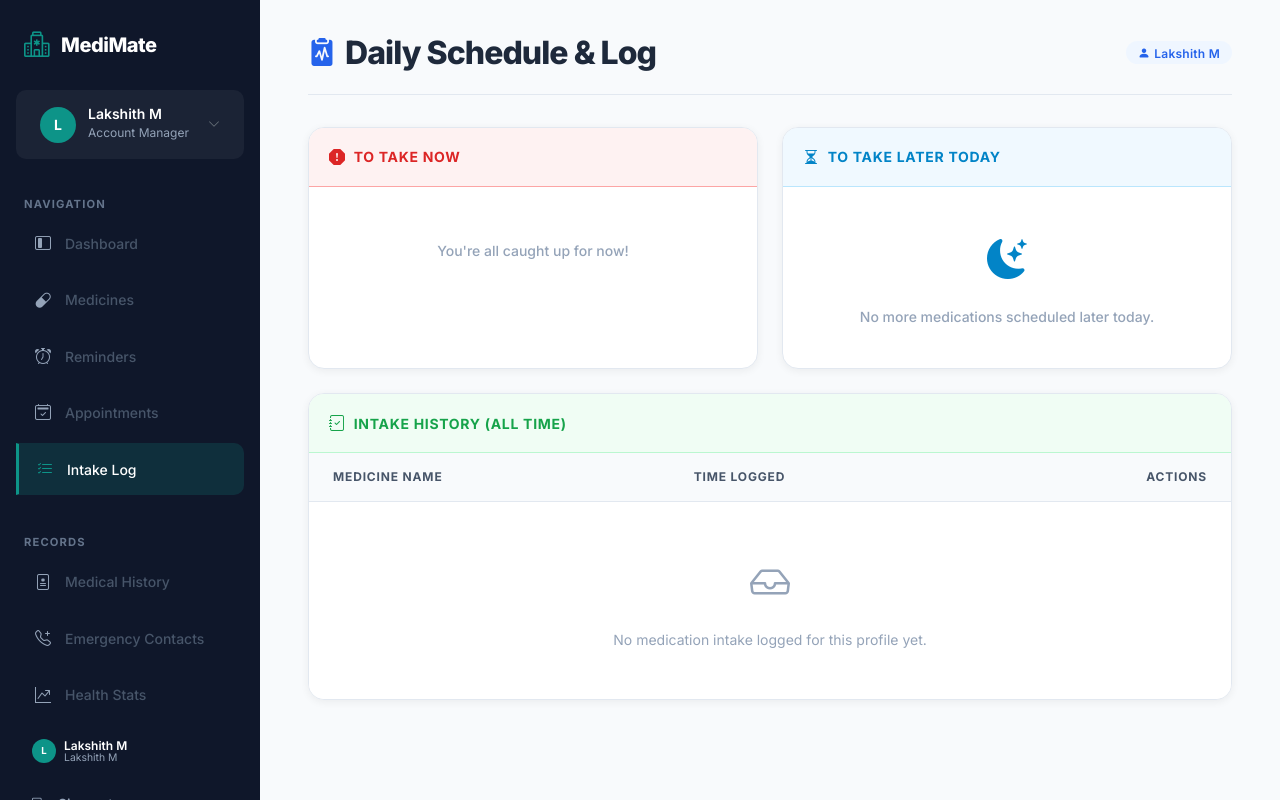
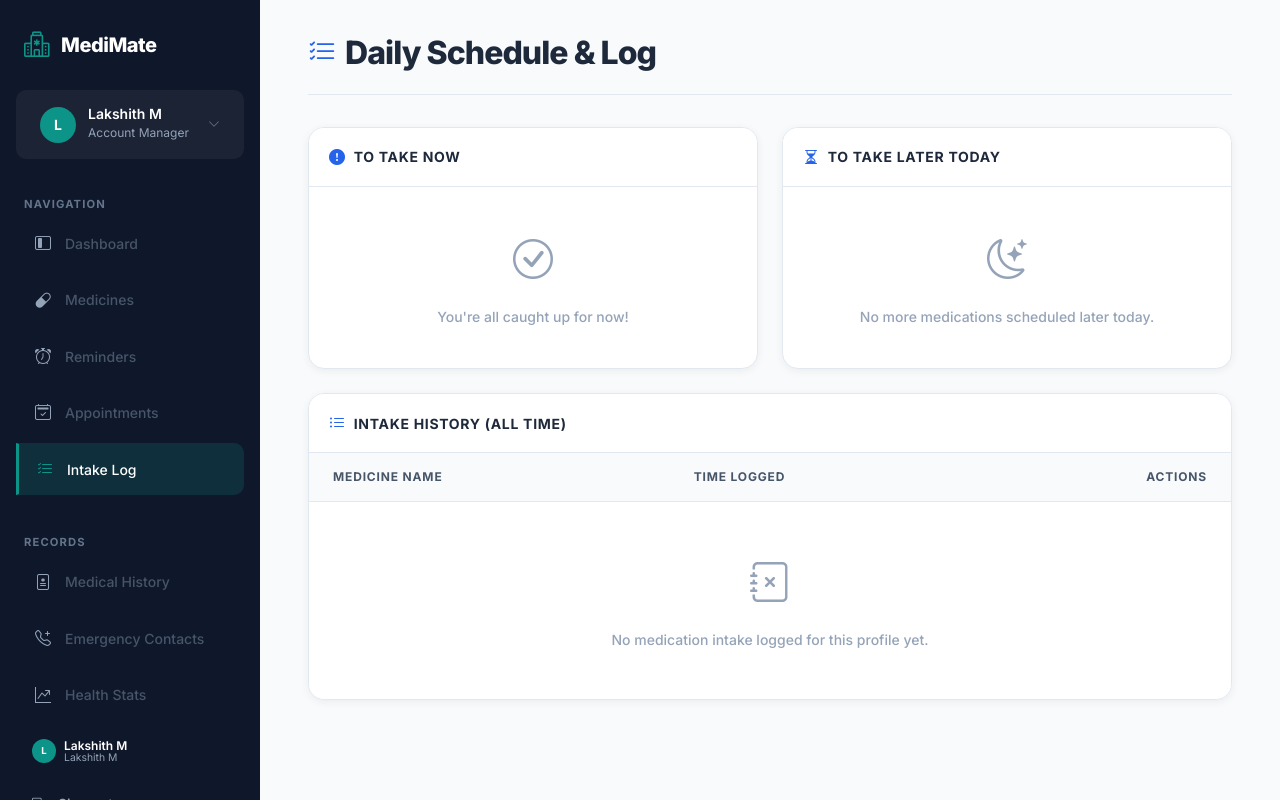
Before and after one commit to TeamO-6/MediMate, a Flask app: page /intake_log in a window 1280 px wide. Run offline with Flask 3, Linux system fonts and the light colour scheme; a user stored in the database is signed in; data comes from the database, SQL or seed files in the repository.

Commit message:
Standardize intake log template layout and styling

```diff
--- a/templates/intake_log.html
+++ b/templates/intake_log.html
@@ -4,40 +4,36 @@
 
 <!-- Page Header -->
 <div class="page-header fade-in-up">
-    <h1><i class="bi bi-clipboard2-pulse-fill"></i> Daily Schedule & Log</h1>
-    <span class="badge rounded-pill" style="background:var(--primary-light);color:var(--primary);font-size:0.75rem;padding:0.45em 1em;font-weight:600;">
-        <i class="bi bi-person-fill me-1"></i>{{ active_profile.profile_name }}
-    </span>
+    <h1><i class="bi bi-list-check"></i> Daily Schedule & Log</h1>
 </div>
 
 <!-- To Take Now + To Take Later -->
 <div class="row g-4 mb-4 fade-in-up delay-1">
 
     <!-- To Take Now -->
-    <div class="col-md-6">
+    <div class="col-lg-6">
         <div class="card h-100">
-            <div class="card-header" style="background:var(--danger-light);border-bottom-color:#fca5a5;">
-                <i class="bi bi-exclamation-octagon-fill" style="color:var(--danger);"></i>
-                <span style="color:var(--danger);">To Take Now</span>
+            <div class="card-header">
+                <i class="bi bi-exclamation-circle-fill"></i> To Take Now
             </div>
             <div class="card-body p-3">
                 {% for rem in to_take_now %}
                 <div class="d-flex justify-content-between align-items-center py-3" style="border-bottom:1px solid var(--border);">
                     <div>
-                        <div class="fw-700" style="font-size:0.95rem;color:var(--slate);">{{ rem.name }}</div>
-                        <span class="badge bg-danger mt-1" style="font-size:0.7rem;">
+                        <div class="fw-600" style="font-size:0.9rem;color:var(--slate);">{{ rem.name }}</div>
+                        <span class="badge bg-danger mt-1">
                             <i class="bi bi-clock me-1"></i>{{ rem.time | time_indian }}
                         </span>
                     </div>
                     <form action="{{ url_for('take_medicine', med_id=rem.medicine_id) }}" method="POST">
-                        <button type="submit" class="btn btn-sm" style="background:linear-gradient(135deg,var(--success),#22c55e);color:#fff;font-weight:600;border-radius:var(--radius);">
+                        <button type="submit" class="btn btn-sm btn-success">
                             <i class="bi bi-check-lg me-1"></i>Mark Taken
                         </button>
                     </form>
                 </div>
                 {% else %}
                 <div class="text-center py-4" style="color:var(--slate-light);">
-                    <i class="bi bi-shield-check-fill" style="font-size:2.5rem;display:block;margin-bottom:0.75rem;color:var(--success);"></i>
+                    <i class="bi bi-check-circle" style="font-size:2.5rem;display:block;margin-bottom:0.75rem;"></i>
                     <p class="mb-0" style="font-size:0.875rem;font-weight:500;">You're all caught up for now!</p>
                 </div>
                 {% endfor %}
@@ -46,23 +42,22 @@
     </div>
 
     <!-- To Take Later -->
-    <div class="col-md-6">
+    <div class="col-lg-6">
         <div class="card h-100">
-            <div class="card-header" style="background:var(--info-light);border-bottom-color:#bae6fd;">
-                <i class="bi bi-hourglass-split" style="color:var(--info);"></i>
-                <span style="color:var(--info);">To Take Later Today</span>
+            <div class="card-header">
+                <i class="bi bi-hourglass-split"></i> To Take Later Today
             </div>
             <div class="card-body p-3">
                 {% for rem in to_take_later %}
                 <div class="list-item-row">
                     <span class="fw-600" style="font-size:0.9rem;">{{ rem.name }}</span>
-                    <span class="badge" style="background:var(--info-light);color:var(--info);border:1px solid #bae6fd;">
+                    <span class="badge bg-primary">
                         <i class="bi bi-clock me-1"></i>{{ rem.time | time_indian }}
                     </span>
                 </div>
                 {% else %}
                 <div class="text-center py-4" style="color:var(--slate-light);">
-                    <i class="bi bi-moon-stars-fill" style="font-size:2.5rem;display:block;margin-bottom:0.75rem;color:var(--info);"></i>
+                    <i class="bi bi-moon-stars" style="font-size:2.5rem;display:block;margin-bottom:0.75rem;"></i>
                     <p class="mb-0" style="font-size:0.875rem;font-weight:500;">No more medications scheduled later today.</p>
                 </div>
                 {% endfor %}
@@ -73,9 +68,8 @@
 
 <!-- Historical Intake Log -->
 <div class="card fade-in-up delay-2">
-    <div class="card-header" style="background:var(--success-light);border-bottom-color:#bbf7d0;">
-        <i class="bi bi-journal-check" style="color:var(--success);"></i>
-        <span style="color:var(--success);">Intake History (All Time)</span>
+    <div class="card-header">
+        <i class="bi bi-list-ul"></i> Intake History (All Time)
     </div>
     <div class="table-responsive">
         <table class="table mb-0">
@@ -91,12 +85,12 @@
                 <tr>
                     <td class="ps-4 fw-600" style="font-size:0.9rem;">{{ entry.name }}</td>
                     <td>
-                        <span class="badge" style="background:var(--surface);color:var(--slate-mid);border:1px solid var(--border);">
+                        <span class="badge bg-primary" style="font-size:0.8rem;">
                             <i class="bi bi-clock-history me-1"></i>{{ entry.taken_at | datetime_indian }}
                         </span>
                     </td>
                     <td class="text-end pe-4">
-                        <form action="{{ url_for('delete_intake_log', log_id=entry.id) }}" method="POST" onsubmit="return confirm('Are you sure? This may affect your adherence score.');">
+                        <form action="{{ url_for('delete_intake_log', log_id=entry.id) }}" method="POST" onsubmit="return confirm('Are you sure? This may affect your adherence score.');" class="d-inline">
                             <button type="submit" class="btn btn-sm btn-outline-danger" title="Delete Log Entry">
                                 <i class="bi bi-trash"></i>
                             </button>
@@ -106,8 +100,8 @@
                 {% else %}
                 <tr>
                     <td colspan="3" class="text-center py-5" style="color:var(--slate-light);">
-                        <i class="bi bi-inbox" style="font-size:2.5rem;display:block;margin-bottom:0.75rem;"></i>
-                        <p class="mb-0" style="font-size:0.875rem;">No medication intake logged for this profile yet.</p>
+                        <i class="bi bi-journal-x" style="font-size:2.5rem;display:block;margin-bottom:0.75rem;"></i>
+                        <p class="mb-0" style="font-size:0.875rem;font-weight:500;">No medication intake logged for this profile yet.</p>
                     </td>
                 </tr>
                 {% endfor %}
```
